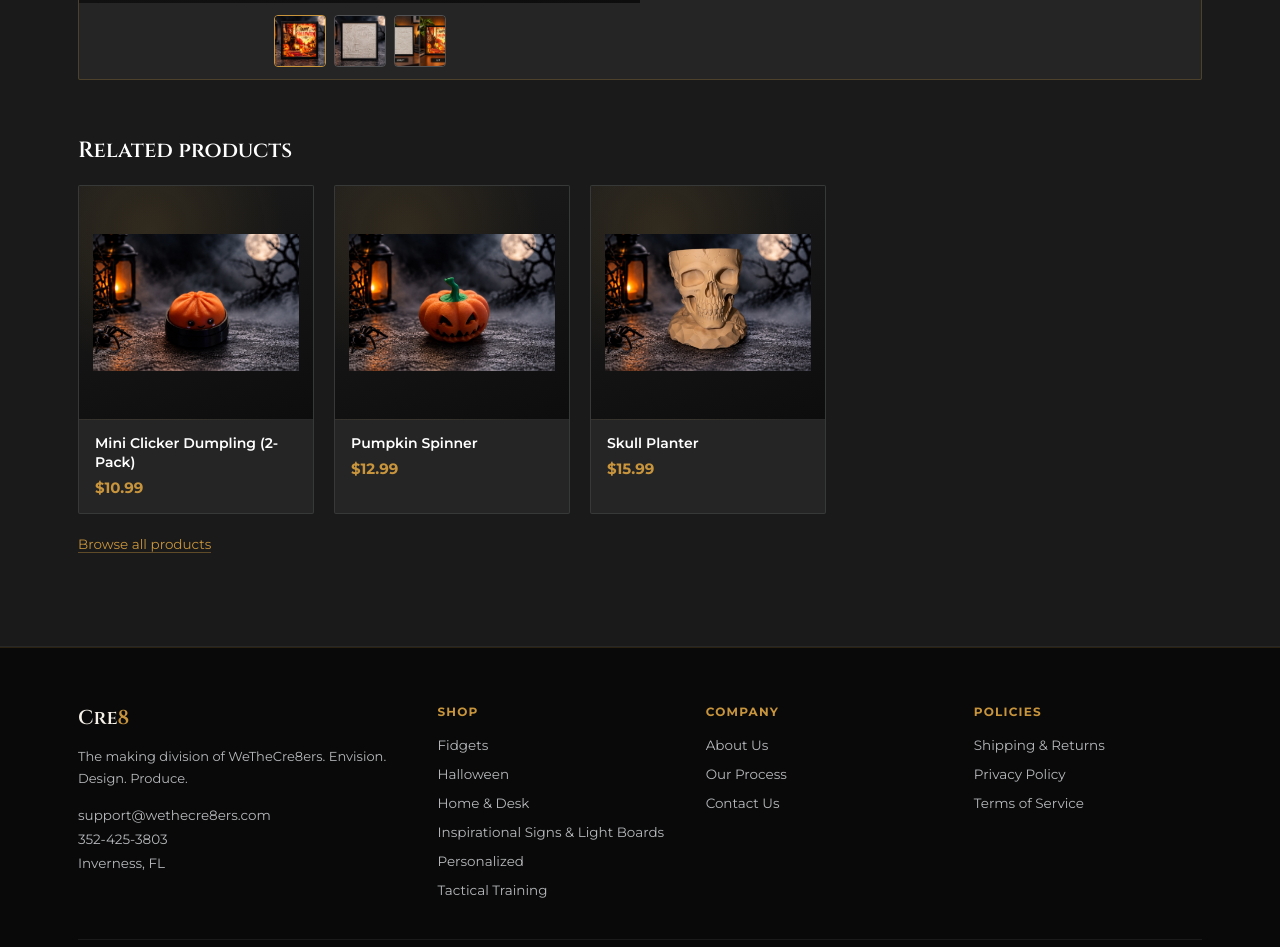
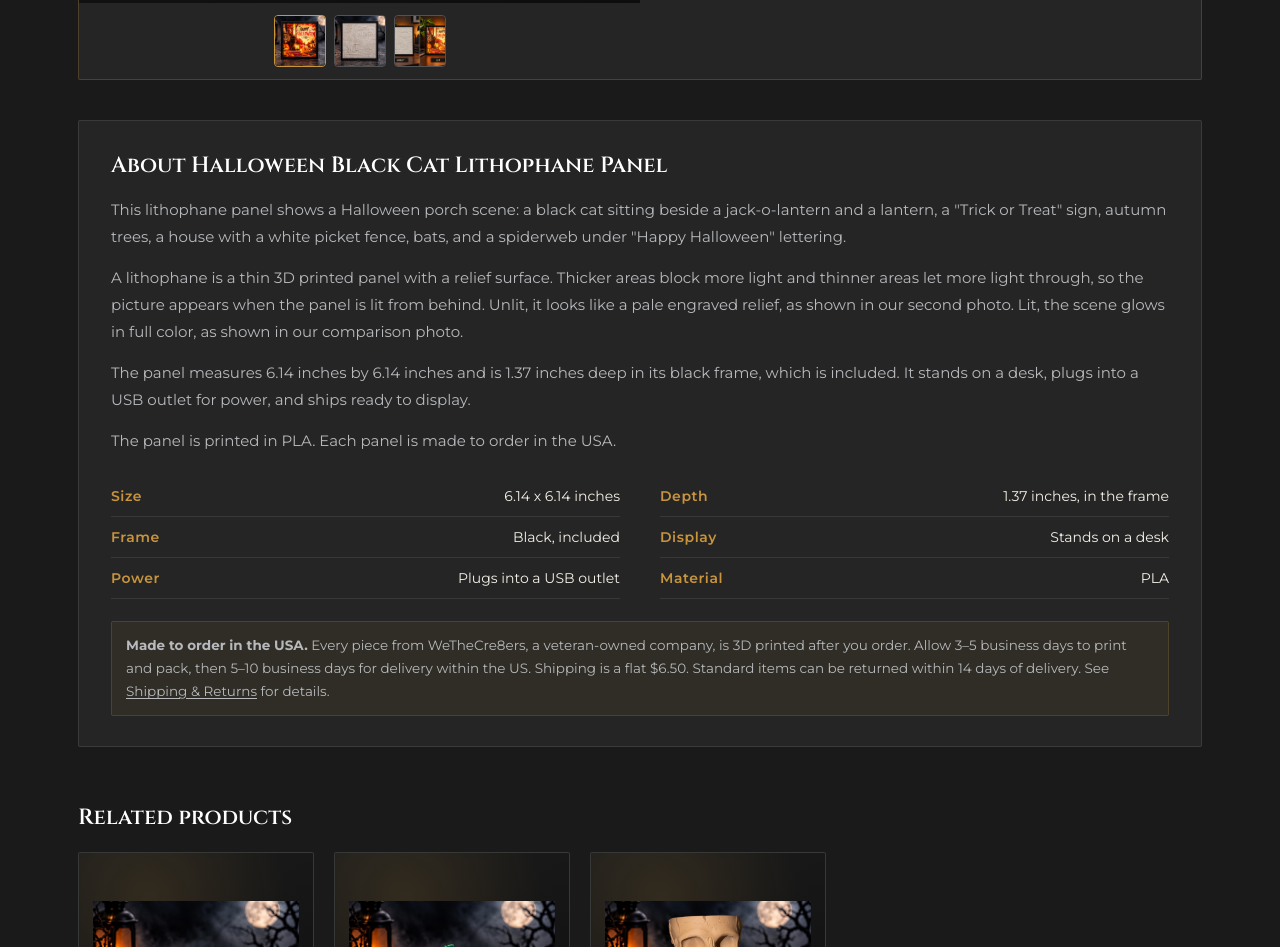
Before and after one commit to Wethecre8ers/wethecre8ers-site, a website: page cre8-website/products/halloween-black-cat-lithophane.html in a window 1280 px wide. Shown: the part 740-1687 px from the top of the page. Drawn offline with Linux system fonts and the light colour scheme.

Commit message:
Add About section to Halloween Black Cat Lithophane Panel
Longer page copy with a plain explanation of lithophanes, size, frame,
USB power, and material, plus a specs list.

Co-Authored-By: Claude Sonnet 5.5 <noreply@anthropic.com>

```diff
--- a/cre8-website/js/products.js
+++ b/cre8-website/js/products.js
@@ -100,7 +100,14 @@ const PRODUCTS = [
     slug:'halloween-black-cat-lithophane', seoTitle:'Halloween Black Cat Lithophane Panel | WeTheCre8ers',
     seoDesc:'A "Happy Halloween" lithophane panel featuring a black cat, jack-o-lanterns, and a "Trick or Treat" sign. Ships ready to display.',
     price:39.99, desc:'A "Happy Halloween" lithophane panel featuring a black cat, jack-o-lanterns, and a "Trick or Treat" sign — a clean engraved scene that catches the light beautifully. Ships ready to display.',
-    icon:'sign', images:['/images/products/halloweenblackcat-1.jpg','/images/products/halloweenblackcat-2.jpg','/images/products/halloweenblackcat-3.jpg'], asIs:true, materials:[], colors:[]
+    icon:'sign', images:['/images/products/halloweenblackcat-1.jpg','/images/products/halloweenblackcat-2.jpg','/images/products/halloweenblackcat-3.jpg'], asIs:true, materials:[], colors:[],
+    details:[
+      'This lithophane panel shows a Halloween porch scene: a black cat sitting beside a jack-o-lantern and a lantern, a "Trick or Treat" sign, autumn trees, a house with a white picket fence, bats, and a spiderweb under "Happy Halloween" lettering.',
+      'A lithophane is a thin 3D printed panel with a relief surface. Thicker areas block more light and thinner areas let more light through, so the picture appears when the panel is lit from behind. Unlit, it looks like a pale engraved relief, as shown in our second photo. Lit, the scene glows in full color, as shown in our comparison photo.',
+      'The panel measures 6.14 inches by 6.14 inches and is 1.37 inches deep in its black frame, which is included. It stands on a desk, plugs into a USB outlet for power, and ships ready to display.',
+      'The panel is printed in PLA. Each panel is made to order in the USA.'
+    ],
+    specs:[['Size','6.14 x 6.14 inches'],['Depth','1.37 inches, in the frame'],['Frame','Black, included'],['Display','Stands on a desk'],['Power','Plugs into a USB outlet'],['Material','PLA']]
   },
   {
     id:'halloweenskeletoncouple-01', category:'Halloween', name:'Halloween Skeleton Couple Lithophane Panel',
--- a/cre8-website/products/halloween-black-cat-lithophane.html
+++ b/cre8-website/products/halloween-black-cat-lithophane.html
@@ -141,6 +141,15 @@
         </div>
       </div>
     </div>
+    <section class="ppAbout">
+      <h2>About Halloween Black Cat Lithophane Panel</h2>
+      <p>This lithophane panel shows a Halloween porch scene: a black cat sitting beside a jack-o-lantern and a lantern, a &quot;Trick or Treat&quot; sign, autumn trees, a house with a white picket fence, bats, and a spiderweb under &quot;Happy Halloween&quot; lettering.</p>
+      <p>A lithophane is a thin 3D printed panel with a relief surface. Thicker areas block more light and thinner areas let more light through, so the picture appears when the panel is lit from behind. Unlit, it looks like a pale engraved relief, as shown in our second photo. Lit, the scene glows in full color, as shown in our comparison photo.</p>
+      <p>The panel measures 6.14 inches by 6.14 inches and is 1.37 inches deep in its black frame, which is included. It stands on a desk, plugs into a USB outlet for power, and ships ready to display.</p>
+      <p>The panel is printed in PLA. Each panel is made to order in the USA.</p>
+      <dl class="ppSpecs"><div><dt>Size</dt><dd>6.14 x 6.14 inches</dd></div><div><dt>Depth</dt><dd>1.37 inches, in the frame</dd></div><div><dt>Frame</dt><dd>Black, included</dd></div><div><dt>Display</dt><dd>Stands on a desk</dd></div><div><dt>Power</dt><dd>Plugs into a USB outlet</dd></div><div><dt>Material</dt><dd>PLA</dd></div></dl>
+      <div class="noteBox ppMade"><b>Made to order in the USA.</b> Every piece from WeTheCre8ers, a veteran-owned company, is 3D printed after you order. Allow 3&ndash;5 business days to print and pack, then 5&ndash;10 business days for delivery within the US. Shipping is a flat $6.50. Standard items can be returned within 14 days of delivery. See <a href="/shipping-returns.html">Shipping &amp; Returns</a> for details.</div>
+    </section>
     <div class="ppRelated">
       <h2>Related products</h2>
       <div class="ppRelatedRow">
```
